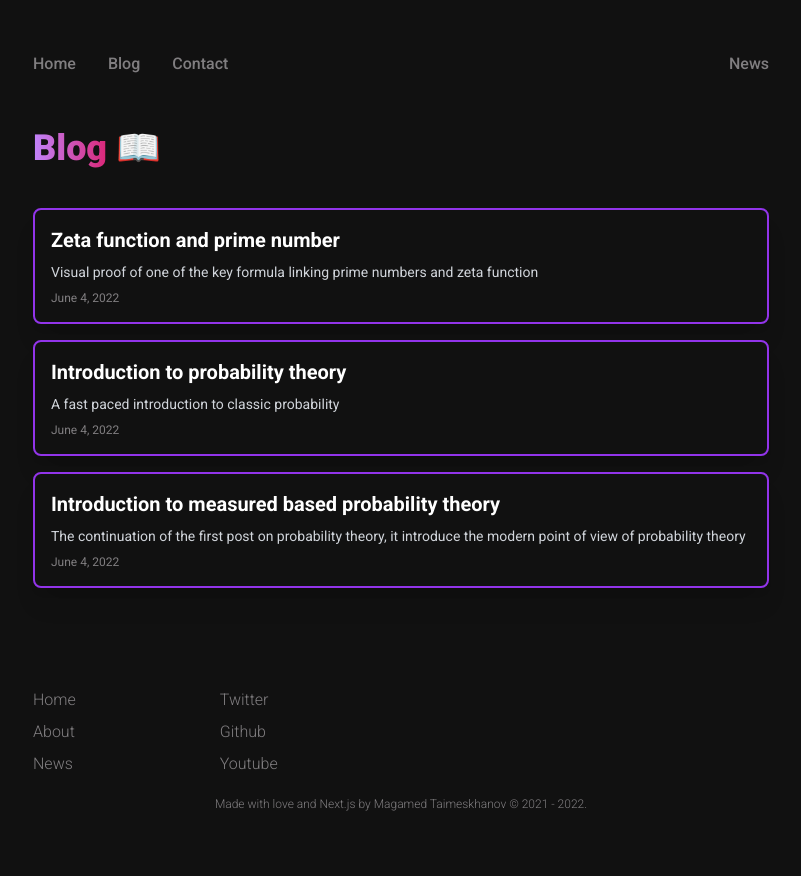
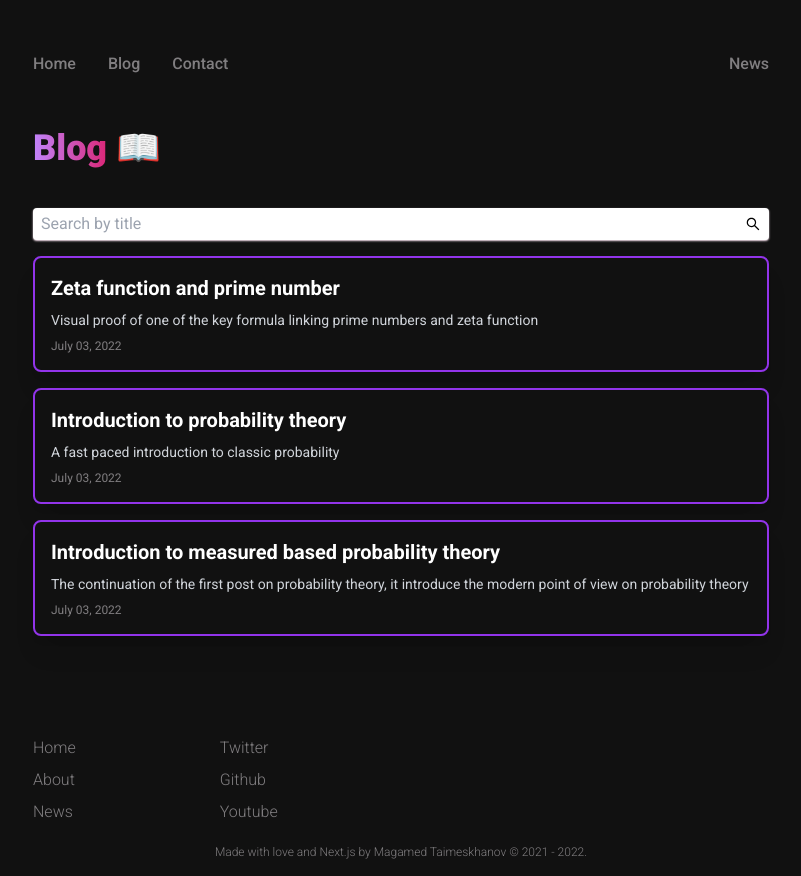
Before and after one commit to MagamedT/magamedtmsk, a Next.js app: page /Blog in a window 1280 px wide. Shown: the whole page, without its empty margins (239-1040 px from the left). Before the commit the page ends 828 px from the top, so only its background shows below. Built offline with nearby package versions, Linux system fonts and the light colour scheme.

Commit message:
added search bar with chakra UI, changed the way date mdx are managed and add filter post by date default

```diff
--- a/components/Article.js
+++ b/components/Article.js
@@ -1,11 +1,11 @@
-
+import { parseISO, format } from 'date-fns'
 
 export default function Article({ post }) {
   return (
     <div className="w-full my-4 p-4 flex flex-col border-solid border-2 border-[#9234ea] rounded-lg shadow-xl hover:shadow-[#9234ea] hover:shadow-sm hover:scale-105 transition-all duration-300 cursor-pointer bg-[#111111]">
         <h2 className="text-white font-bold text-xl mb-2">{post.frontMatter.title}</h2>
         <h3 className="text-gray-300 text-sm mb-2">{post.frontMatter.abstract}</h3>
-        <h4 className="text-[#807e80] text-xs">{post.frontMatter.date}</h4>
+        <h4 className="text-[#807e80] text-xs">{format(parseISO(post.frontMatter.date), 'MMMM dd, yyyy')}</h4>
     </div>
   )
 }
--- a/components/Header.js
+++ b/components/Header.js
@@ -6,8 +6,8 @@ function Header() {
         <div>
             <ul className="flex items-center">
                 <Link href = "/"><li className="menu-item">Home</li></Link>
-                <Link href = "/Blog"><li className="menu-item">Blog</li></Link>
-                <Link href = "/Contact"><li className="menu-item">Contact</li></Link>
+                <Link href = "/blog"><li className="menu-item">Blog</li></Link>
+                <Link href = "/contact"><li className="menu-item">Contact</li></Link>
             </ul>
         </div>
 
--- a/components/RecentPost.js
+++ b/components/RecentPost.js
@@ -19,7 +19,7 @@ export default function RecentPost({posts}) {
 
         </div>
 
-        <Link href={"/Blog"}>
+        <Link href={"/blog"}>
           <h3 className="mt-4 w-32 text-[#807e80] font-medium hover:text-white transition-all duration-200 cursor-pointer">Read all posts →</h3>
         </Link>
     </div>
--- a/package.json
+++ b/package.json
@@ -9,12 +9,18 @@
     "lint": "next lint"
   },
   "dependencies": {
+    "@chakra-ui/react": "^2.2.1",
+    "@emotion/react": "^11.9.3",
+    "@emotion/styled": "^11.9.3",
     "@tailwindcss/typography": "^0.5.2",
+    "date-fns": "^2.28.0",
+    "framer-motion": "^6.3.16",
     "gray-matter": "^4.0.3",
     "next": "12.2.0",
     "next-mdx-remote": "^4.0.3",
     "react": "18.2.0",
     "react-dom": "18.2.0",
+    "react-icons": "^4.4.0",
     "rehype-katex": "^6.0.2",
     "rehype-mathjax": "^4.0.2",
     "remark-math": "^5.1.1"
--- a/pages/Blog.js
+++ b/pages/Blog.js
@@ -1,3 +1,5 @@
+import React, { useState } from 'react'
+
 import Head from 'next/head'
 
 import Footer from '../components/Footer'
@@ -8,7 +10,22 @@ import matter from 'gray-matter'
 import Link from 'next/link'
 import Article from '../components/Article'
 
-export default function Blog( { posts }) {
+
+import {
+  Input,
+  InputGroup,
+  InputRightElement
+} from '@chakra-ui/react'
+import { AiOutlineSearch } from 'react-icons/ai';
+
+
+export default function blog( { posts }) {
+  const [searchValue, setSearchValue] = useState('')
+  const filteredPosts = posts.sort(
+    (a, b) => Number(new Date(b.frontMatter.date)) - Number(new Date(a.frontMatter.date))
+  ).filter(
+    (post) => post.frontMatter.title.toLowerCase().includes(searchValue.toLocaleLowerCase())
+  )
   return (
     <div className="flex flex-col max-w-3xl mx-auto bg-[#111111] h-screen">
         <Head>
@@ -20,7 +37,21 @@ export default function Blog( { posts }) {
         <Header />
         <main className="mx-4 mt-12 grow">
           <h1 className="mb-10 text-white text-4xl font-black"><span className="text-transparent bg-clip-text bg-gradient-to-r from-purple-400 to-pink-600">Blog</span> 📖</h1>
-          {posts.map((post, index) => (
+
+          <InputGroup className="w-full mb-4">
+            <Input
+                className="w-full rounded py-1 px-2 shadow-sm shadow-pink-100"
+                aria-label="Search by title"
+                placeholder="Search by title"
+                onChange={(e) => setSearchValue(e.target.value)}
+            />
+            <InputRightElement className="py-2 px-2">
+                <AiOutlineSearch />
+            </InputRightElement>
+          </InputGroup>
+
+          {!filteredPosts.length && <span className= "text-white font-bold text-xl">No corresponding posts found ...</span>}
+          {filteredPosts.map((post, index) => (
             <Link href = {'/blog/' + post.slug}  passHref  key={index}>
 
               <div className="my-2 hover:scale-105 transition-all duration-300 cursor-pointer">
--- a/pages/Contact.js
+++ b/pages/Contact.js
@@ -3,7 +3,7 @@ import Footer from '../components/Footer'
 import Header from '../components/Header'
 
 
-function Contact() {
+function contact() {
   return (
     <div className="flex flex-col max-w-3xl mx-auto bg-[#111111] h-screen">
         <Head>
@@ -27,4 +27,4 @@ function Contact() {
   )
 }
 
-export default Contact
+export default contact
--- a/pages/blog/[slug].js
+++ b/pages/blog/[slug].js
@@ -10,7 +10,7 @@ import path from 'path'
 import matter from 'gray-matter'
 import rehypeMathjax  from 'rehype-mathjax'
 import remarkMath from 'remark-math'
-
+import { parseISO, format } from 'date-fns'
 
 
 
@@ -31,8 +31,8 @@ export default function Post ({ frontMatter, mdxSource }) {
 
         <main className="mx-4 mt-12 grow" suppressHydrationWarning>
             <h1 className="mb-2 text-white text-4xl font-black text-transparent bg-clip-text bg-gradient-to-r from-purple-400 to-pink-600">{frontMatter.title}</h1>
-            <h3 className="text-white text-base font-medium">{frontMatter.date}</h3>
-            <h3 className="text-[#807e80] text-sm font-light mb-20">last updated : {frontMatter.lastUpdated}</h3>
+            <h3 className="text-white text-base font-medium">{format(parseISO(frontMatter.date), 'MMMM dd, yyyy')}</h3>
+            <h3 className="text-[#807e80] text-sm font-light mb-20">last updated : {format(parseISO(frontMatter.lastUpdated), 'MMMM dd, yyyy')}</h3>
 
             <div className="prose text-gray-300" suppressHydrationWarning>
                 <MDXRemote {...mdxSource} components = {MDXComponents} suppressHydrationWarning/>
--- a/posts/prime-and-zeta.mdx
+++ b/posts/prime-and-zeta.mdx
@@ -1,7 +1,7 @@
 ---
 title: Zeta function and prime number
-date: 'June 4, 2022'
-lastUpdated: 'June 4, 2022'
+date: '2022-07-03'
+lastUpdated: '2022-07-03'
 abstract: "Visual proof of one of the key formula linking prime numbers and zeta function"
 ---
 
--- a/posts/probability-0.mdx
+++ b/posts/probability-0.mdx
@@ -1,7 +1,7 @@
 ---
 title: Introduction to probability theory
-date: 'June 4, 2022'
-lastUpdated: 'June 4, 2022'
+date: '2022-07-03'
+lastUpdated: '2022-07-03'
 abstract: "A fast paced introduction to classic probability"
 ---
 
--- a/posts/probabilty-1.mdx
+++ b/posts/probabilty-1.mdx
@@ -1,8 +1,8 @@
 ---
 title: Introduction to measured based probability theory
-date: 'June 4, 2022'
-lastUpdated: 'June 4, 2022'
-abstract: "The continuation of the first post on probability theory, it introduce the modern point of view of probability theory"
+date: '2022-07-03'
+lastUpdated: '2022-07-03'
+abstract: "The continuation of the first post on probability theory, it introduce the modern point of view on probability theory"
 ---
 
 
```
Also changed, not shown: 2 other files (tests, documents, lock files or other folders).
